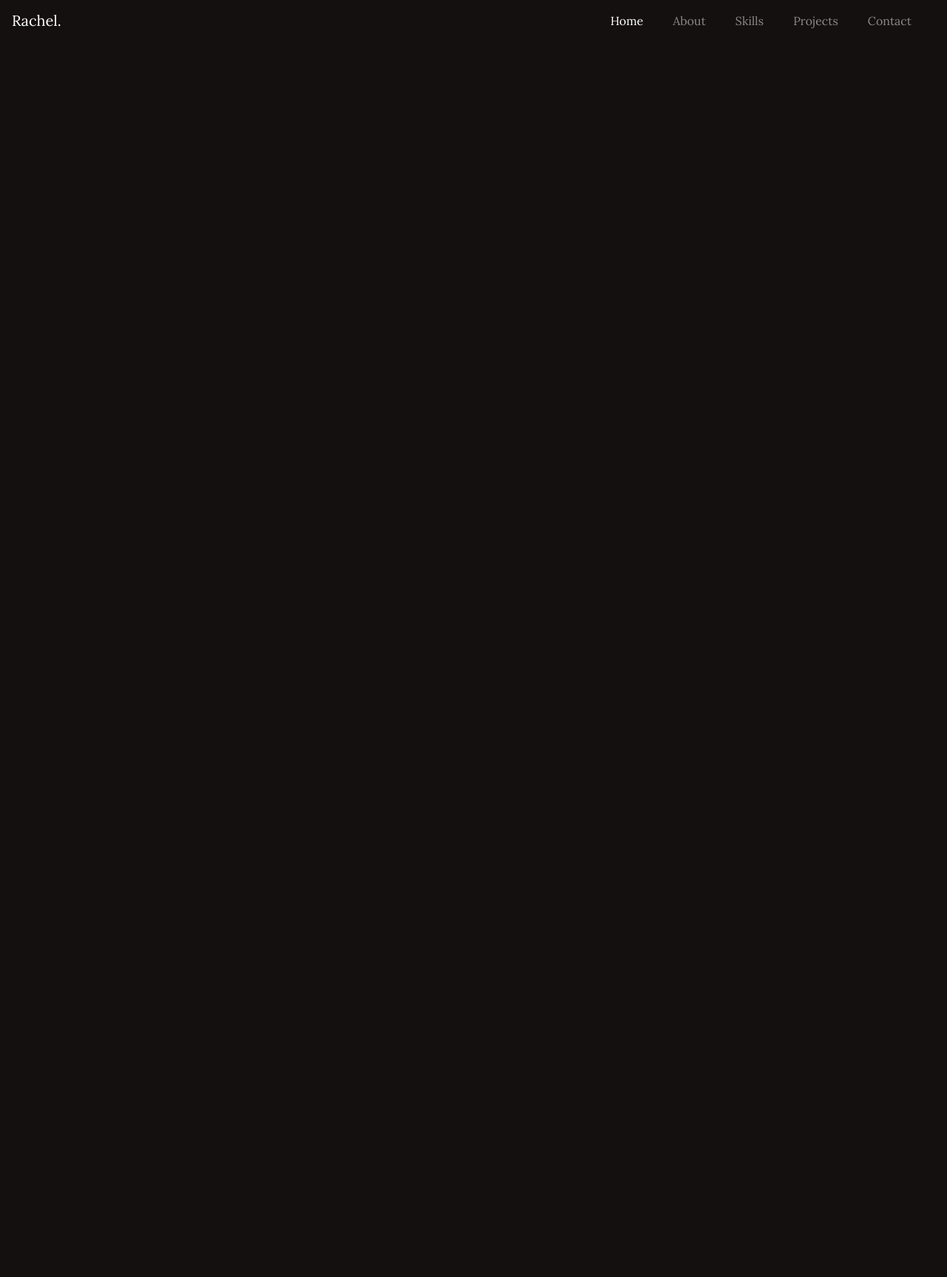
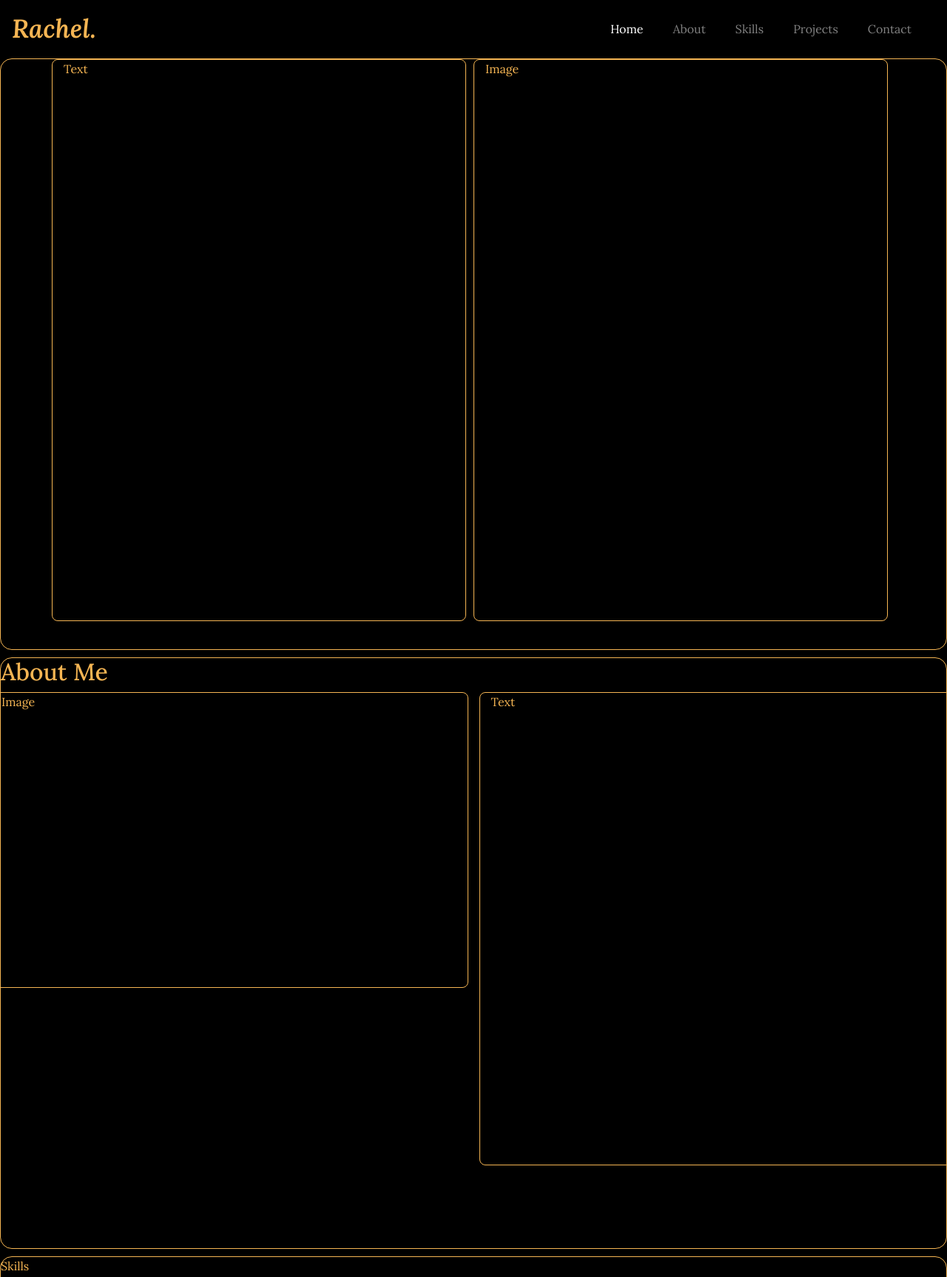
Before and after one commit to Rachel-M09/My-Dev-Portfolio, a plain HTML site: page index.html in a window 1280 px wide. Shown: the top 1727 px of the page at 74% size. Before the commit the page ends 800 px from the top, so only its background shows below. Drawn offline with nearby package versions, Linux system fonts and the light colour scheme.

Commit message:
Linked the navbar links to sections on the page. Added content dividers.

```diff
--- a/index.html
+++ b/index.html
@@ -11,7 +11,7 @@
   <link href="https://cdn.lineicons.com/5.0/lineicons.css" rel="stylesheet">
   <link rel="stylesheet" href="src/styles.css">
 </head>
-<body>
+<body id="home">
 
 <nav class="navbar navbar-expand-md navbar-dark bg-transparent">
   <a id="brand-name" class="navbar-brand" href="#">Rachel.</a>
@@ -21,37 +21,60 @@
   <div class="collapse navbar-collapse justify-content-end" id="navbarNav">
     <ul class="navbar-nav" >
       <li class="nav-item active pr-4">
-        <a class="nav-link" href="#">Home <span class="sr-only">(current)</span></a>
+        <a class="nav-link" href="#home">Home <span class="sr-only">(current)</span></a>
       </li>
       <li class="nav-item pr-4">
-        <a class="nav-link" href="#">About </a>
+        <a class="nav-link" href="#about">About </a>
       </li>
       <li class="nav-item pr-4">
-        <a class="nav-link" href="#">Skills </a>
+        <a class="nav-link" href="#skills">Skills </a>
       </li>
       <li class="nav-item pr-4">
-        <a class="nav-link" href="#">Projects </a>
+        <a class="nav-link" href="#projects">Projects </a>
       </li>
       <li class="nav-item pr-4">
-        <a class="nav-link" href="#">Contact </a>
+        <a class="nav-link" href="#contact">Contact </a>
       </li>
     </ul>
   </div>
 </nav>
 
+<div class="content">
 
 <!--Hero section-->
-<section class="section sec2 hero"></section>
+<section class="section sec1 hero" id="hero">
+  <div class="container">
+   <div class="row">
+    <div id="hero-content-col" class="col">Text</div>
+    <div id="hero-content-col" class="col"> Image</div>
+   </div>
+  </div>
+</section>
 <!--About-->
-<section class="section sec3 about"></section>
+<section class="section sec2 about" id="about">
+  <h2>About Me</h2>
+    <div class="row">
+     <div id="about-image-content-col" class="col">Image</div>
+     <div id="about-text-content-col" class="col"> Text</div>
+    </div>
+</section>
 <!--Skills-->
-<section class="section sec4 skills"></section>
+<section class="section sec3 skills" id="skills">
+<div>Skills</div>
+</section>
 <!--Projects-->
-<section class="section sec5 projects"></section>
+<section class="section sec4 projects" id="projects">
+  <div>Projects</div>
+</section>
 <!--Contact-->
-<section class="section sec6 contact"></section>
+<section class="section sec5 contact" id="contact">
+  <div>Contact</div>
+</section>
+</div>
 <!--Footer-->
-<footer></footer>
+<footer>
+  <div>This is a footer</div>
+</footer>
 
 <script src="index.js"></script>
 <script src="https://code.jquery.com/jquery-3.4.1.slim.min.js" integrity="sha384-J6qa4849blE2+poT4WnyKhv5vZF5SrPo0iEjwBvKU7imGFAV0wwj1yYfoRSJoZ+n" crossorigin="anonymous"></script>
--- a/src/styles.scss
+++ b/src/styles.scss
@@ -5,19 +5,64 @@
 }
 
 :root{
-  --color-primary: #141010;
-  --color-purple: #891180;
-  --color-cream-white: #fff6f6;
+  --color-primary: #000000;
+  --color-secondary: #f5b553;
+  --color-dark: #670D2F;
+  --color-black: #FFF2E0;
 
 }
 
 body {
   font-family: "Lora", serif;
-  transition: all 2s ease-in-out;
-  background-color: var(--color-primary)
+  /*transition: all 2s ease-in-out;*/
+  background-color: var(--color-primary);
+  color: var(--color-cream-white);
+}
 
+footer {
+  color: var(--color-secondary);
+  text-align: center;
+  padding: 15px;
 }
 
 #brand-name {
-  color: $purple ;
+font-size: 35px;
+color: var(--color-secondary);
+font-style: italic;
+font-weight: 600;
 }
+
+#hero-content-col {
+  border: 1px solid;
+  border-radius: 8px;
+  margin-right: 10px;
+  height: 95vh;
+}
+
+#about-image-content-col {
+  margin-right: 15px;
+  height: 50vh;
+  width: 25px;
+  border: 1px solid;
+  border-radius: 8px;
+}
+
+#about-text-content-col{
+  height: 80vh;
+  width: 95px;
+  border: 1px solid;
+  border-radius: 8px;
+}
+
+.content {
+  color: var(--color-secondary);
+  width: 100%;
+}
+
+.section {
+  height: 100vh;
+  width: 100%;
+  border: 1px solid;
+  margin-bottom: 10px;
+  border-radius: 16px;
+}
```
Also changed, not shown: src/styles.css, 1 other file.
